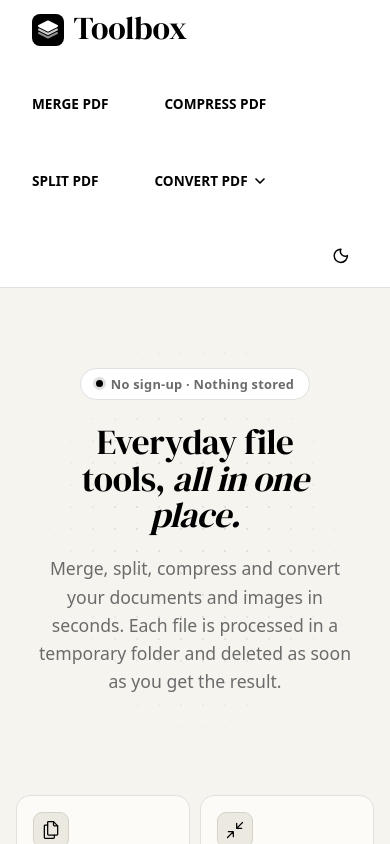
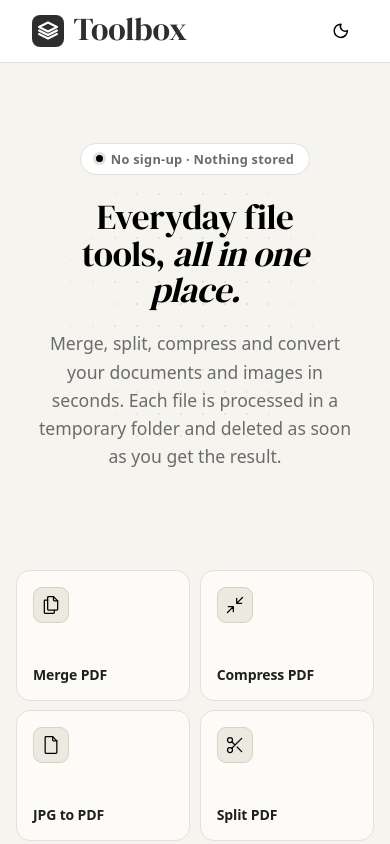
Before and after one commit to sabbirahmedswe/toolbox, a React (Vite) app in the folder frontend/: page / in a window 390 px wide. Shown: the top 844 px of the page. Built offline with nearby package versions, Linux system fonts and the light colour scheme.

Commit message:
Remove the header nav, outline the logo and follow the theme with it
The favicon is now a white tile with black outlined layers. The header logo is its
own themed component, and the header keeps just the logo and theme toggle.

```diff
--- a/frontend/src/App.tsx
+++ b/frontend/src/App.tsx
@@ -1,28 +1,17 @@
-import { Link, NavLink, Route, Routes } from 'react-router-dom'
+import { Link, Route, Routes } from 'react-router-dom'
 import Home from './pages/Home'
-import NavGroup from './components/NavGroup'
+import Logo from './components/Logo'
 import ThemeToggle from './components/ThemeToggle'
-import { NAV, TOOLS } from './tools'
+import { TOOLS } from './tools'
 
 export default function App() {
   return (
     <div className="app">
       <header className="header">
         <Link to="/" className="logo">
-          <img src="/favicon.svg" alt="" className="logo-icon" />
+          <Logo />
           <span>Toolbox</span>
         </Link>
-        <nav>
-          {NAV.map((item) =>
-            'group' in item ? (
-              <NavGroup key={item.group} title={item.group} sections={item.sections} />
-            ) : (
-              <NavLink key={item.tool.path} to={item.tool.path}>
-                {item.tool.title}
-              </NavLink>
-            ),
-          )}
-        </nav>
         <ThemeToggle />
       </header>
       <main className="main">
--- /dev/null
+++ b/frontend/src/components/Logo.tsx
@@ -0,0 +1,14 @@
+// The same stacked-layers mark as public/favicon.svg (a static file, so it can't share this); keep the paths in sync.
+// Drawn inline so it follows the theme: a tile in --logo-text with the layers in --logo-cutout.
+export default function Logo() {
+  return (
+    <svg className="logo-icon" viewBox="0 0 64 64" aria-hidden="true">
+      <rect className="logo-tile" width="64" height="64" rx="16" />
+      <g className="logo-layers" fill="none" strokeWidth="4" strokeLinecap="round" strokeLinejoin="round">
+        <path d="M14 38l18 9 18-9" />
+        <path d="M14 31l18 9 18-9" />
+        <path d="M32 15l18 9-18 9-18-9z" />
+      </g>
+    </svg>
+  )
+}
--- a/frontend/src/components/NavGroup.tsx
+++ /dev/null
@@ -1,72 +0,0 @@
-import { useEffect, useId, useRef, useState } from 'react'
-import { NavLink, useLocation } from 'react-router-dom'
-import type { NavSectionItems } from '../tools'
-
-/** A header nav item that opens a menu of tools in columns: on hover, or on click/tap and keyboard. */
-export default function NavGroup({ title, sections }: { title: string; sections: NavSectionItems[] }) {
-  const [open, setOpen] = useState(false)
-  const ref = useRef<HTMLDivElement>(null)
-  const menuId = useId()
-  const { pathname } = useLocation()
-  const active = sections.some((s) => s.tools.some((t) => t.path === pathname))
-
-  useEffect(() => {
-    if (!open) return
-    // Close on a click outside the group or Escape (which returns focus to the button).
-    const onPointerDown = (e: PointerEvent) => {
-      if (!ref.current!.contains(e.target as Node)) setOpen(false)
-    }
-    const onKeyDown = (e: KeyboardEvent) => {
-      if (e.key !== 'Escape') return
-      setOpen(false)
-      ref.current!.querySelector('button')!.focus()
-    }
-    document.addEventListener('pointerdown', onPointerDown)
-    document.addEventListener('keydown', onKeyDown)
-    return () => {
-      document.removeEventListener('pointerdown', onPointerDown)
-      document.removeEventListener('keydown', onKeyDown)
-    }
-  }, [open])
-
-  return (
-    <div
-      ref={ref}
-      className={`nav-group${open ? ' nav-group-open' : ''}`}
-      // Tabbing out of the menu closes it.
-      onBlur={(e) => !e.currentTarget.contains(e.relatedTarget) && setOpen(false)}
-    >
-      <button
-        type="button"
-        className={`nav-group-button${active ? ' active' : ''}`}
-        aria-expanded={open}
-        aria-controls={menuId}
-        onClick={() => setOpen((o) => !o)}
-      >
-        {title}
-        <svg viewBox="0 0 24 24" aria-hidden="true">
-          <path d="M6 9l6 6 6-6" />
-        </svg>
-      </button>
-      <div id={menuId} className="nav-menu">
-        <div className="nav-menu-panel">
-          {sections.map((s, i) => (
-            <section key={s.title} className="nav-menu-section" aria-labelledby={`${menuId}-${i}`}>
-              <h2 id={`${menuId}-${i}`}>{s.title}</h2>
-              {s.tools.length > 0 ? (
-                s.tools.map((t) => (
-                  <NavLink key={t.path} to={t.path} onClick={() => setOpen(false)}>
-                    <img src={t.icon} alt="" />
-                    {t.title}
-                  </NavLink>
-                ))
-              ) : (
-                <p className="nav-menu-empty">Coming soon</p>
-              )}
-            </section>
-          ))}
-        </div>
-      </div>
-    </div>
-  )
-}
--- a/frontend/src/index.css
+++ b/frontend/src/index.css
@@ -2,8 +2,9 @@
   --bg: #f6f4ef;
   --surface: #ffffff;
   --text: #1f1f1f;
-  --nav-text: #000000;
-  --logo-text: #000000;
+  --heading-text: #000000;
+  --logo-text: #2e2e2e;
+  --logo-cutout: #ffffff;
   --muted: #6b6b6b;
   --text-secondary: #4a4a4a;
   --border: #e0e0e0;
@@ -38,8 +39,9 @@
   --bg: #000000;
   --surface: #121212;
   --text: #e6e6e6;
-  --nav-text: #ffffff;
+  --heading-text: #ffffff;
   --logo-text: #ffffff;
+  --logo-cutout: #000000;
   --muted: #9a9a9a;
   --text-secondary: #bdbdbd;
   --border: #2b2b2b;
@@ -75,11 +77,11 @@ h1, h2, h3 { margin: 0; }
 .header {
   display: flex;
   align-items: center;
-  gap: 3rem;
+  justify-content: space-between;
+  gap: 1rem;
   padding: 0.9rem 2rem;
   background: var(--surface);
   border-bottom: 1px solid var(--border);
-  flex-wrap: wrap;
 }
 .logo {
   font-family: 'DM Serif Display', Georgia, serif;
@@ -87,16 +89,15 @@ h1, h2, h3 { margin: 0; }
   display: inline-flex; align-items: center; gap: 0.6rem;
   color: var(--logo-text);
 }
-.logo span { position: relative; top: -0.06em; } /* optical centring: lift the lowercase x-height to the nav links' middle */
+.logo span { position: relative; top: -0.06em; } /* optical centring: lift the lowercase x-height to the icon's middle */
 .logo-icon { width: 2rem; height: 2rem; flex: none; }
-.header nav { display: flex; align-items: center; gap: 3.5rem; flex-wrap: wrap; }
-.header nav a { font-weight: 600; font-size: 0.85rem; text-transform: uppercase; color: var(--nav-text); }
-.header nav a:hover { text-decoration: underline; text-underline-offset: 0.35em; }
-/* Sun/moon theme switch, pushed to the header's right end. The icon shows the theme a click switches to. */
+.logo-tile { fill: currentColor; }
+.logo-layers { stroke: var(--logo-cutout); }
+/* Sun/moon theme switch, at the header's right end. The icon shows the theme a click switches to. */
 .theme-toggle {
-  margin-left: auto; width: 2.1rem; height: 2.1rem; flex: none; padding: 0;
+  width: 2.1rem; height: 2.1rem; flex: none; padding: 0;
   display: grid; place-items: center; border: none; border-radius: 50%;
-  background: none; color: var(--nav-text); cursor: pointer; transition: background-color 0.15s;
+  background: none; color: var(--heading-text); cursor: pointer; transition: background-color 0.15s;
 }
 .theme-toggle:hover { background: var(--border); }
 .theme-toggle:focus-visible { outline: 2px solid var(--accent); outline-offset: 3px; }
@@ -108,55 +109,6 @@ h1, h2, h3 { margin: 0; }
 :root[data-theme='light'] .theme-toggle-moon { transform: none; opacity: 1; }
 :root[data-theme='light'] .theme-toggle-sun { transform: rotate(90deg) scale(0.4); opacity: 0; }
 @media (prefers-reduced-motion: reduce) { .theme-toggle svg { transition: none; } }
-/* The current tool's link (NavLink sets .active and aria-current="page"). */
-.header nav a.active { text-decoration: underline; text-decoration-thickness: 2px; text-underline-offset: 0.35em; }
-
-/* A dropdown in the header nav. It opens on hover, or on click/tap and keyboard (.nav-group-open). */
-.nav-group { position: relative; z-index: 10; }
-.nav-group-button {
-  display: inline-flex; align-items: center; gap: 0.3rem; padding: 0; border: none; background: none; cursor: pointer;
-  font-weight: 600; font-size: 0.85rem; text-transform: uppercase; color: var(--nav-text);
-}
-.nav-group-button svg {
-  width: 1rem; height: 1rem; fill: none; stroke: currentColor; stroke-width: 2.5; stroke-linecap: round;
-  stroke-linejoin: round; transition: transform 0.15s;
-}
-.nav-group-button:hover, .nav-group-button.active, .nav-group-open .nav-group-button {
-  text-decoration: underline; text-underline-offset: 0.35em;
-}
-.nav-group-button.active { text-decoration-thickness: 2px; }
-.nav-group-open .nav-group-button svg { transform: rotate(180deg); }
-.nav-group-button:focus-visible { outline: 2px solid var(--accent); outline-offset: 4px; border-radius: 4px; }
-/* The top padding bridges the gap below the button, so the pointer can reach the menu without it closing. */
-.nav-menu {
-  display: none; position: absolute; top: 100%; left: -1rem; padding-top: 0.75rem;
-}
-.nav-group-open .nav-menu { display: block; }
-@media (hover: hover) {
-  .nav-group:hover .nav-menu { display: block; }
-  .nav-group:hover .nav-group-button svg { transform: rotate(180deg); }
-}
-.nav-menu-panel {
-  display: grid; grid-template-columns: repeat(2, minmax(13rem, 1fr)); gap: 1.5rem; padding: 1.25rem;
-  background: var(--surface); border: 1px solid var(--border);
-  border-radius: var(--radius); box-shadow: 0 10px 30px rgb(0 0 0 / 0.12);
-}
-.nav-menu-section h2 {
-  margin: 0 0 0.5rem; padding: 0 0.75rem 0.5rem; border-bottom: 1px solid var(--border);
-  font-size: 0.75rem; font-weight: 600; text-transform: uppercase; letter-spacing: 0.04em; color: var(--muted);
-}
-.header .nav-menu a {
-  display: flex; align-items: center; gap: 0.7rem; padding: 0.6rem 0.75rem; border-radius: 8px;
-  text-transform: none; font-size: 0.9rem;
-}
-.header .nav-menu a:hover { background: var(--accent-soft); }
-.nav-menu-empty { margin: 0; padding: 0.6rem 0.75rem; font-size: 0.85rem; color: var(--muted); }
-/* One column on narrow screens, and kept within the window. */
-@media (max-width: 600px) {
-  .nav-menu { left: auto; right: -1rem; }
-  .nav-menu-panel { grid-template-columns: minmax(13rem, 1fr); }
-}
-.nav-menu img { width: 1.6rem; height: 1.6rem; flex: none; }
 
 .main { max-width: 1240px; margin: 0 auto; padding: 2.5rem 1rem 4rem; }
 
@@ -184,7 +136,7 @@ h1, h2, h3 { margin: 0; }
 .hero h1 {
   font-family: 'DM Serif Display', Georgia, serif; font-weight: 400;
   font-size: clamp(2.2rem, 6vw, 3.75rem); line-height: 1.05; letter-spacing: -0.015em;
-  color: var(--nav-text); max-width: 14ch; margin: 0 auto 1.25rem;
+  color: var(--heading-text); max-width: 14ch; margin: 0 auto 1.25rem;
 }
 .hero-lede { color: var(--muted); font-size: 1.1rem; line-height: 1.6; max-width: 34rem; margin: 0 auto; }
 
@@ -195,7 +147,7 @@ h1, h2, h3 { margin: 0; }
   filter: drop-shadow(0 8px 14px rgb(0 0 0 / 0.12));
 }
 /* The icon files are black-on-white; flip them for the dark theme. */
-:root[data-theme='dark'] .tool-icon, :root[data-theme='dark'] .nav-menu img { filter: invert(1); }
+:root[data-theme='dark'] .tool-icon { filter: invert(1); }
 :root[data-theme='dark'] .hero-art img { filter: invert(1) drop-shadow(0 8px 14px rgb(255 255 255 / 0.08)); }
 .hero-art img:nth-child(1) { left: 4%; top: 22%; transform: rotate(-12deg); }
 .hero-art img:nth-child(2) { right: 5%; top: 14%; transform: rotate(10deg); height: 56px; }
--- a/frontend/src/tools.tsx
+++ b/frontend/src/tools.tsx
@@ -17,22 +17,7 @@ export interface Tool {
   /** URL of the card's icon file. */
   icon: string
   page: ReactElement
-  /** Lists the tool's nav link in this column of a header dropdown (see NAV_GROUPS) instead of the top level. */
-  navSection?: NavSection
 }
-
-/** The header's dropdowns, after the plain links. Each column lists the tools whose `navSection` is its title. */
-const NAV_GROUPS = [{ title: 'Convert PDF', sections: ['Convert to PDF', 'Convert from PDF'] }] as const
-
-type NavSection = (typeof NAV_GROUPS)[number]['sections'][number]
-
-export interface NavSectionItems {
-  title: string
-  tools: Tool[]
-}
-
-/** A top-level header nav item: one tool, or a dropdown with columns of tools. */
-export type NavItem = { tool: Tool } | { group: string; sections: NavSectionItems[] }
 
 export const TOOLS: Tool[] = [
   {
@@ -55,7 +40,6 @@ export const TOOLS: Tool[] = [
     description: 'Convert JPG images to PDF in seconds, in any order you like.',
     icon: jpgToPdfIcon,
     page: <JpgToPdfPage />,
-    navSection: 'Convert to PDF',
   },
   {
     path: '/split',
@@ -70,15 +54,5 @@ export const TOOLS: Tool[] = [
     description: 'Turn every page of a PDF into a JPG image, in normal or high quality.',
     icon: pdfToJpgIcon,
     page: <PdfToJpgPage />,
-    navSection: 'Convert from PDF',
   },
 ]
-
-/** The header nav: the plain tool links in order, then the dropdowns. */
-export const NAV: NavItem[] = [
-  ...TOOLS.filter((t) => !t.navSection).map((tool) => ({ tool })),
-  ...NAV_GROUPS.map((g) => ({
-    group: g.title,
-    sections: g.sections.map((title) => ({ title, tools: TOOLS.filter((t) => t.navSection === title) })),
-  })),
-]
```
Also changed, not shown: frontend/public/favicon.svg, 1 other file (tests, documents, lock files or other folders).
